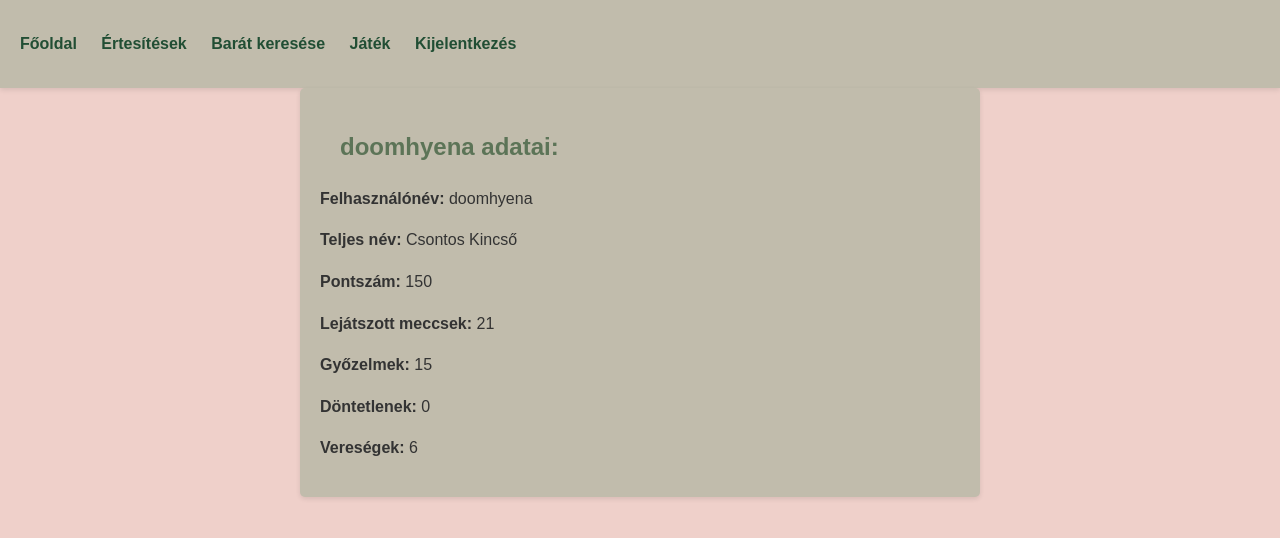
After one commit to doomhyena/rock-paper-scissors-project, a PHP site: page /profil.php?userid=1 in a window 1280 px wide. The commit adds this page. Shown: the top 538 px of the page. Run offline with PHP 8.4, Linux system fonts and the light colour scheme; data comes from the database, SQL or seed files in the repository.

Commit message:
Pofil.php

```diff
--- a/assets/css/styles.css
+++ b/assets/css/styles.css
@@ -79,13 +79,6 @@ form input[type="submit"] {
     border: none;
     cursor: pointer;
 }
-
-.stats-container {
-    display: flex;
-    justify-content: space-between;
-    margin: 20px;
-}
-
 .stats, .ranking {
     background-color: #C1BCAC;
     padding: 20px;
@@ -93,6 +86,21 @@ form input[type="submit"] {
     box-shadow: 0 2px 5px rgba(0, 0, 0, 0.1);
     flex: 1;
     margin: 0 10px;
+}
+
+.user-info {
+    background-color: #C1BCAC;
+    padding: 20px;
+    border-radius: 5px;
+    box-shadow: 0 2px 5px rgba(0, 0, 0, 0.1);
+    flex: 1;
+    width: 50%;
+    margin: auto;
+}
+
+.stats {
+    width: 100%;
+    text-align: center;
 }
 
 h1 {
@@ -121,19 +129,9 @@ th {
     background-color: #5C7457;
     color: white;
 }
-.japanese-style {
-    font-family: 'Courier New', monospace;
-    color: #5C7457;
-    text-align: center;
-    margin: 20px 0;
-}
 
 @media (max-width: 768px) {
-    .stats-container {
-        flex-direction: column;
-    }
-
-    .stats, .ranking {
+    .stats, .ranking, .user-info {
         margin: 10px 0;
     }
 }
--- a/notify.php
+++ b/notify.php
@@ -18,7 +18,7 @@
 <!DOCTYPE html>
 <html>
    <head>
-       <title>Oldal neve</title>
+       <title>Értesítések</title>
        <meta charset='UTF-8'>
        <meta name='description' content='Egyszerű kő papír olló játék PHP segítségével'>
        <meta name='keywords' content='Kő papír olló, kő, papír, olló, game, minigame'>
--- /dev/null
+++ b/profil.php
@@ -0,0 +1,56 @@
+<?php
+
+	require "cfg.php";
+
+	$userid = $_GET['userid'];
+
+	$sql = "SELECT * FROM users WHERE id=$userid";
+	$found_user = $conn->query($sql);
+	$user = $found_user->fetch_assoc();
+
+?>
+<!DOCTYPE html>
+<html>
+   <head>
+       <title>Profil</title>
+       <meta charset='UTF-8'>
+       <meta name='description' content='Egyszerű kő papír olló játék PHP segítségével'>
+       <meta name='keywords' content='Kő papír olló, kő, papír, olló, game, minigame'>
+       <meta name='author' content='Csontos Kincső'>
+       <meta name='viewport' content='width=device-width, initial-scale=1.0'>
+       <link rel='stylesheet' href='assets/css/styles.css'>
+   </head>
+   <body>
+   <nav>
+        <ul>
+            <li><a href="index.php">Főoldal</a></li>
+            <li><a href="notify.php">Értesítések</a></li>
+            <li><a href="search.php">Barát keresése</a></li>
+            <li><a href="game.php">Játék</a></li>
+            <li><a href="logout.php">Kijelentkezés</a></li>
+        </ul>
+    </nav>
+    <div class="stats-container">
+        <?php
+            $sql = "SELECT * FROM game WHERE username='$user[username]'";
+            $found_user = $conn->query($sql);
+            $user = $found_user->fetch_assoc();
+
+            $forname = "SELECT * FROM users WHERE username='$user[username]'";
+            $found_fullname = $conn->query($forname);
+            $fullname = $found_fullname->fetch_assoc();
+
+            echo "<div class='user-info'>";
+            echo "<h2>$user[username] adatai:</h2>";
+            echo "<p><strong>Felhasználónév:</strong>  $user[username]</p>";
+            echo "<p><strong>Teljes név:</strong> $fullname[lastname] $fullname[firstname] </p>";
+            echo "<p><strong>Pontszám:</strong> $user[score] </p>";
+            echo "<p><strong>Lejátszott meccsek:</strong> $user[games_played]</p>";
+            echo "<p><strong>Győzelmek:</strong> $user[wins] </p>";
+            echo "<p><strong>Döntetlenek:</strong> $user[draws]</p>";
+            echo "<p><strong>Vereségek:</strong> $user[losses]</p>";
+            echo "</div>";
+        ?>
+    </div>
+   </body>
+</html>
--- a/rankinglist.php
+++ b/rankinglist.php
@@ -29,7 +29,7 @@
             <?php
             require "cfg.php";
 
-            $ranking_query = "SELECT username, score FROM game ORDER BY score DESC";
+            $ranking_query = "SELECT * FROM game ORDER BY score DESC";
             $ranking_result = $conn->query($ranking_query);
 
             if ($ranking_result->num_rows > 0) {
@@ -37,7 +37,7 @@
                 while ($row = $ranking_result->fetch_assoc()) {
                     echo "<tr>
                             <td>{$rank}</td>
-                            <td>{$row['username']}</td>
+                            <td><a href='profil.php?userid=$row[id]'>{$row['username']}</a></td>
                             <td>{$row['score']}</td>
                         </tr>";
                     $rank++;
```
Also changed, not shown: index.php (+3 -4 lines).
